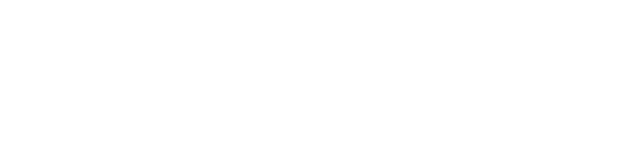
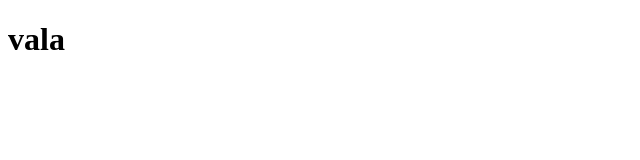
Before and after one commit to virendrasinhvala/html, a plain HTML site: page index.html in a window 1280 px wide. Shown: the whole page, without its empty margins (0-640 px from the left). Drawn offline with Linux system fonts and the light colour scheme.

Commit message:
Update index.html

```diff
--- a/index.html
+++ b/index.html
@@ -8,5 +8,7 @@
 </head>
 <body>
 
+    <h1>vala</h1>
+
 </body>
 </html>
```
